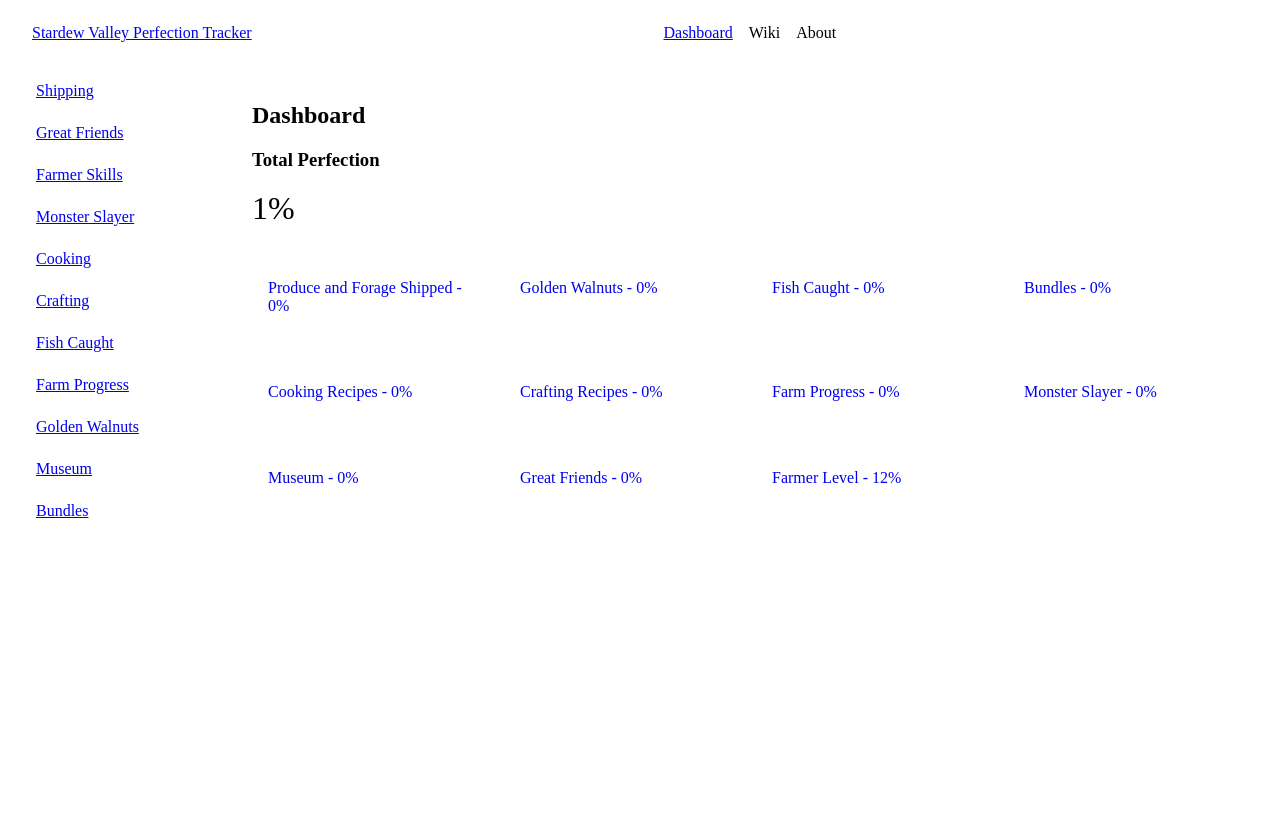
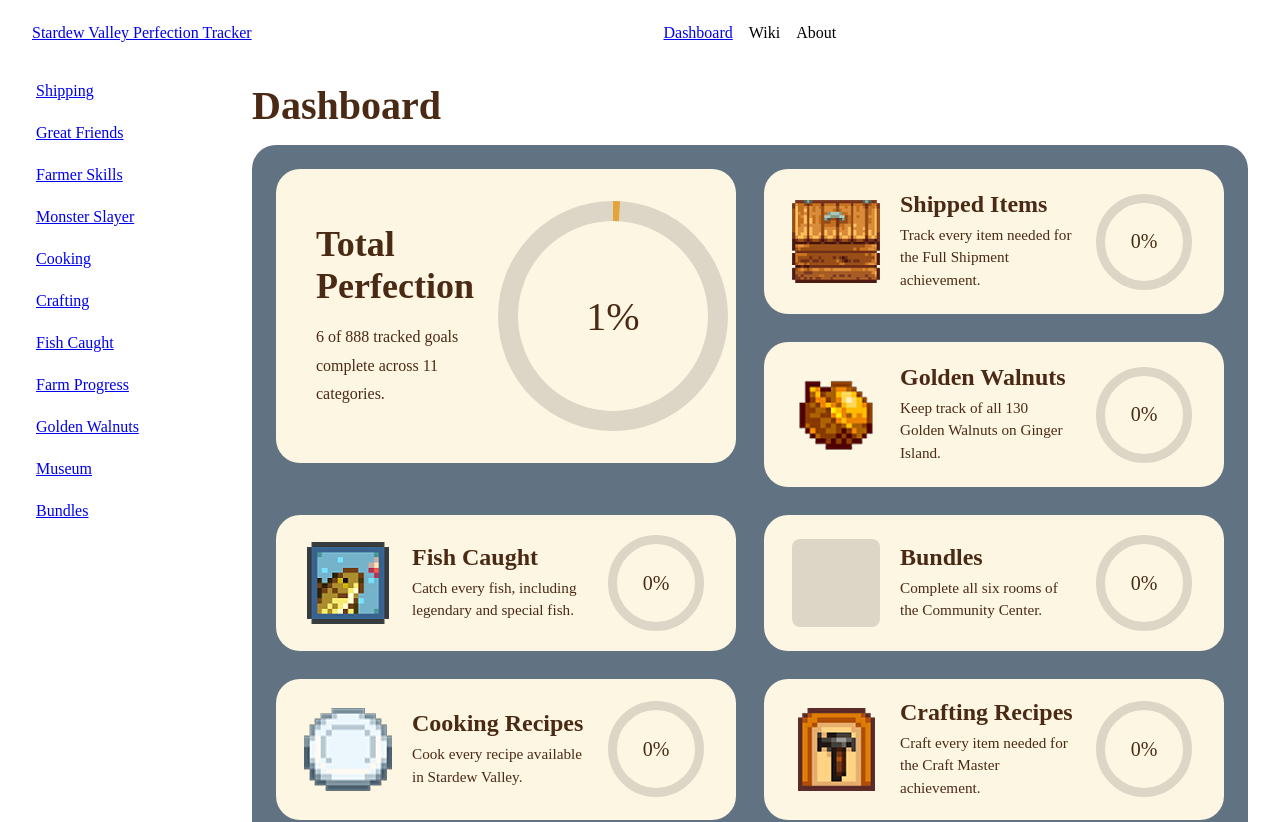
Before and after one commit to hrspnd/stardew-perfection-tracker, a React (Vite) app in the folder client/: page / in a window 1280 px wide. Shown: the top 822 px of the page. Built offline with nearby package versions, Linux system fonts and the light colour scheme; no server answers.

Commit message:
simple layout for dashboard

```diff
--- a/client/src/components/DashboardSummaryCard.jsx
+++ b/client/src/components/DashboardSummaryCard.jsx
@@ -1,20 +1,81 @@
 import { Link } from 'react-router-dom'
 
 /**
+ * ProgressRing
+ * SVG donut. Used inside DashboardSummaryCard and the Total Perfection card.
+ *
+ * Props:
+ *   percent: number (0-100)
+ *   size: number (px)
+ *   stroke: number (px)
+ *   className: string (set color via CSS: .progress-ring__fill { stroke })
+ */
+export function ProgressRing({ percent, size = 96, stroke = 10, className = '' }) {
+  const r = (size - stroke) / 2
+  const circumference = 2 * Math.PI * r
+  const offset = circumference * (1 - Math.min(Math.max(percent, 0), 100) / 100)
+
+  return (
+    <div
+      className={`progress-ring ${className}`}
+      style={{ width: size, height: size }}
+      role="img"
+      aria-label={`${percent}% complete`}
+    >
+      <svg width={size} height={size} viewBox={`0 0 ${size} ${size}`}>
+        <circle
+          className="progress-ring__track"
+          cx={size / 2}
+          cy={size / 2}
+          r={r}
+          strokeWidth={stroke}
+          fill="none"
+        />
+        <circle
+          className="progress-ring__fill"
+          cx={size / 2}
+          cy={size / 2}
+          r={r}
+          strokeWidth={stroke}
+          fill="none"
+          strokeDasharray={circumference}
+          strokeDashoffset={offset}
+          transform={`rotate(-90 ${size / 2} ${size / 2})`}
+        />
+      </svg>
+      <span className="progress-ring__label">{percent}%</span>
+    </div>
+  )
+}
+
+/**
  * DashboardSummaryCard
- * Small card used only on the Dashboard - one per category.
- * Shows "name - percentage" inline, links out to that category's page.
+ * Card used only on the Dashboard - one per category.
+ * Icon + title + description on the left, progress ring on the right.
+ * The whole card links to that category's page.
  *
  * Props:
  *   label: string
+ *   description: string
+ *   icon: string | undefined  (image URL; falls back to an empty box)
  *   percent: number  (0-100)
  *   href: string
  */
+export default function DashboardSummaryCard({ label, description, icon, percent, href }) {
+  return (
+    <Link to={href} className="dashboard-summary-card">
+      {icon ? (
+        <img className="dashboard-summary-card__icon" src={icon} alt="" />
+      ) : (
+        <span className="dashboard-summary-card__icon dashboard-summary-card__icon--placeholder" />
+      )}
 
-export default function DashboardSummaryCard({ label, percent, href }) {
-  return (
-    <p><Link to={href} className="dashboard-summary-card">
-      {label} - {percent}%
-    </Link></p>
+      <div className="dashboard-summary-card__text">
+        <h3 className="dashboard-summary-card__title">{label}</h3>
+        <p className="dashboard-summary-card__description">{description}</p>
+      </div>
+
+      <ProgressRing percent={percent} size={96} stroke={9} className="progress-ring--green" />
+    </Link>
   )
 }
--- a/client/src/pages/Dashboard.jsx
+++ b/client/src/pages/Dashboard.jsx
@@ -1,27 +1,63 @@
 import { useEffect, useState } from 'react'
 import { getSummary } from '../api'
-import DashboardSummaryCard from '../components/DashboardSummaryCard'
+import DashboardSummaryCard, { ProgressRing } from '../components/DashboardSummaryCard'
+
+import cookingIcon from '../assets/icons/Cooking.png'
+import craftingIcon from '../assets/icons/Crafting.png'
+import farmerSkillsIcon from '../assets/icons/Farmer Skills.png'
+import fishIcon from '../assets/icons/Fish Caught.png'
+import walnutIcon from '../assets/icons/Golden Walnut.png'
+import friendsIcon from '../assets/icons/Great Friends.png'
+import monsterIcon from '../assets/icons/Monster Slayer.png'
+import museumIcon from '../assets/icons/Museum.png'
+import shippingIcon from '../assets/icons/Shipping.png'
+import wizardIcon from '../assets/icons/Wizard.png'
 
 // Dashboard (route: "/")
-// Landing page. Shows overall % perfection + one DashboardSummaryCard per
+// Landing page. Total Perfection card + one DashboardSummaryCard per
 // tracked category, pulling totals from getSummary().
 //
 // Obelisks, Golden Clock, and Stardrops are three separate categories in
 // the API (see seed.json) but live on one page (FarmProgress.jsx), so they
 // get combined into a single "Farm Progress" card here.
+//
+// Bundles has no icon yet - leave `icon` undefined and a placeholder shows.
 
 const CARD_DEFS = [
-  { key: 'shipped', label: 'Produce and Forage Shipped', href: '/shipped' },
-  { key: 'walnuts', label: 'Golden Walnuts', href: '/golden-walnuts' },
-  { key: 'fish', label: 'Fish Caught', href: '/fish' },
-  { key: 'bundles', label: 'Bundles', href: '/bundles' },
-  { key: 'cooking', label: 'Cooking Recipes', href: '/cooking' },
-  { key: 'crafting', label: 'Crafting Recipes', href: '/crafting' },
-  { key: 'farmProgress', label: 'Farm Progress', href: '/farm-progress' },
-  { key: 'monsterSlayer', label: 'Monster Slayer', href: '/monster-slayer' },
-  { key: 'museum', label: 'Museum', href: '/museum' },
-  { key: 'greatFriends', label: 'Great Friends', href: '/great-friends' },
-  { key: 'farmerLevel', label: 'Farmer Level', href: '/farmer-level' },
+
+  { key: 'shipped', label: 'Shipped Items', href: '/shipped', icon: shippingIcon,
+    description: 'Track every item needed for the Full Shipment achievement.' },
+
+  { key: 'walnuts', label: 'Golden Walnuts', href: '/golden-walnuts', icon: walnutIcon,
+    description: 'Keep track of all 130 Golden Walnuts on Ginger Island.' },
+
+  { key: 'fish', label: 'Fish Caught', href: '/fish', icon: fishIcon,
+    description: 'Catch every fish, including legendary and special fish.' },
+
+  { key: 'bundles', label: 'Bundles', href: '/bundles', icon: undefined,
+    description: 'Complete all six rooms of the Community Center.' },
+
+  { key: 'cooking', label: 'Cooking Recipes', href: '/cooking', icon: cookingIcon,
+    description: 'Cook every recipe available in Stardew Valley.' },
+
+  { key: 'crafting', label: 'Crafting Recipes', href: '/crafting', icon: craftingIcon,
+    description: 'Craft every item needed for the Craft Master achievement.' },
+
+  { key: 'farmProgress', label: 'Farm Progress', href: '/farm-progress', icon: wizardIcon,
+    description: 'Track Obelisks, the Golden Clock, and Stardrops.' },
+
+  { key: 'monsterSlayer', label: 'Monster Slayer', href: '/monster-slayer', icon: monsterIcon,
+    description: 'Complete every Monster Eradication Goal in the Adventurer’s Guild.' },
+
+  { key: 'museum', label: 'Museum', href: '/museum', icon: museumIcon,
+    description: 'Donate every artifact and mineral to the Museum.' },
+
+  { key: 'greatFriends', label: 'Great Friends', href: '/great-friends', icon: friendsIcon,
+    description: 'Build full friendships with every villager.' },
+
+  { key: 'farmerLevel', label: 'Farmer Level', href: '/farmer-level', icon: farmerSkillsIcon,
+    description: 'Reach level 10 in Farming, Mining, Foraging, Fishing, and Combat.' },
+
 ]
 
 function percent(completed, total) {
@@ -73,20 +109,34 @@
 
   return (
     <div className="dashboard">
-      <h2>Dashboard</h2>
+      <h2 className="dashboard__title">Dashboard</h2>
 
-      <div className="dashboard__total-perfection">
+      <div className="dashboard__panel">
+        <div className="dashboard__grid">
+          <section className="dashboard__total-perfection">
+            <div className="dashboard__total-perfection-text">
               <h3>Total Perfection</h3>
-        <p className="dashboard__total-perfection-number">{overallPercent}%</p>
+              <p>
+                {overallCompleted} of {overallTotal} tracked goals complete across{' '}
+                {CARD_DEFS.length} categories.
+              </p>
             </div>
+            <ProgressRing
+              percent={overallPercent}
+              size={230}
+              stroke={20}
+              className="progress-ring--gold progress-ring--lg"
+            />
+          </section>
 
-      <div className="dashboard__grid">
           {CARD_DEFS.map((def) => {
             const entry = summary[def.key] ?? { total: 0, completed: 0 }
             return (
               <DashboardSummaryCard
                 key={def.key}
                 label={def.label}
+                description={def.description}
+                icon={def.icon}
                 percent={percent(entry.completed, entry.total)}
                 href={def.href}
               />
@@ -94,5 +144,6 @@
           })}
         </div>
       </div>
+    </div>
   )
 }
--- a/client/src/styles.css
+++ b/client/src/styles.css
@@ -281,3 +281,165 @@
   padding: 0.75rem 1rem;
   text-decoration: none;
 }
+
+/* ---------- Dashboard ----------
+   Replace the old "Dashboard" section at the bottom of styles.css with this.
+   Colors are CSS variables so you can retune them in one place.
+   Set --font-body / --font-display to your loaded fonts. */
+
+.dashboard {
+  --cream: #fdf6e3;
+  --cream-hover: #ffecb8;
+  --ink: #4a2a14;
+  --gold: #e3a43a;
+  --green: #4f8a35;
+  --track: #ddd6c6;
+  --panel: rgba(70, 90, 110, 0.85);
+  --font-display: inherit;
+  --font-body: inherit;
+
+  font-family: var(--font-body);
+  color: var(--ink);
+}
+
+.dashboard__title {
+  margin: 0 0 1rem;
+  font-family: var(--font-display);
+  font-size: 2.5rem;
+}
+
+.dashboard__panel {
+  padding: 1.5rem;
+  border-radius: 1.5rem;
+  background: var(--panel);
+}
+
+.dashboard__grid {
+  display: grid;
+  grid-template-columns: repeat(2, minmax(0, 1fr));
+  gap: 1.75rem;
+}
+
+/* Total Perfection: big card, spans two rows in the left column */
+.dashboard__total-perfection {
+  grid-row: span 2;
+  display: flex;
+  align-items: center;
+  justify-content: space-between;
+  gap: 1.5rem;
+  padding: 2rem 2.5rem;
+  border-radius: 1.5rem;
+  background: var(--cream);
+}
+
+.dashboard__total-perfection h3 {
+  margin: 0 0 1rem;
+  font-family: var(--font-display);
+  font-size: 2.25rem;
+}
+
+.dashboard__total-perfection p {
+  margin: 0;
+  line-height: 1.8;
+}
+
+/* Category cards */
+.dashboard-summary-card {
+  display: flex;
+  align-items: center;
+  gap: 1.25rem;
+  padding: 1.25rem 2rem 1.25rem 1.75rem;
+  border-radius: 1.5rem;
+  background: var(--cream);
+  color: inherit;
+  text-decoration: none;
+}
+
+.dashboard-summary-card:hover,
+.dashboard-summary-card:focus-visible {
+  background: var(--cream-hover);
+}
+
+.dashboard-summary-card:focus-visible {
+  outline: 3px solid var(--gold);
+  outline-offset: 2px;
+}
+
+.dashboard-summary-card__icon {
+  width: 5.5rem;
+  height: 5.5rem;
+  flex-shrink: 0;
+  object-fit: contain;
+  image-rendering: pixelated;
+}
+
+.dashboard-summary-card__icon--placeholder {
+  border-radius: 0.5rem;
+  background: var(--track);
+}
+
+.dashboard-summary-card__text {
+  flex: 1;
+  min-width: 0;
+}
+
+.dashboard-summary-card__title {
+  margin: 0 0 0.35rem;
+  font-family: var(--font-display);
+  font-size: 1.5rem;
+}
+
+.dashboard-summary-card__description {
+  margin: 0;
+  font-size: 0.95rem;
+  line-height: 1.5;
+}
+
+/* Progress ring */
+.progress-ring {
+  position: relative;
+  flex-shrink: 0;
+}
+
+.progress-ring__track {
+  stroke: var(--track);
+}
+
+.progress-ring__fill {
+  stroke: var(--green);
+  transition: stroke-dashoffset 0.4s ease;
+}
+
+.progress-ring--gold .progress-ring__fill {
+  stroke: var(--gold);
+}
+
+.progress-ring__label {
+  position: absolute;
+  inset: 0;
+  display: grid;
+  place-items: center;
+  font-family: var(--font-display);
+  font-size: 1.25rem;
+}
+
+.progress-ring--lg .progress-ring__label {
+  font-size: 2.5rem;
+}
+
+@media (max-width: 900px) {
+  .dashboard__grid {
+    grid-template-columns: 1fr;
+  }
+  .dashboard__total-perfection {
+    grid-row: auto;
+    flex-direction: column;
+    text-align: center;
+  }
+}
+
+@media (prefers-reduced-motion: reduce) {
+  .progress-ring__fill {
+    transition: none;
+  }
+}
```
Lines whose indentation alone changed are shown as unchanged.
